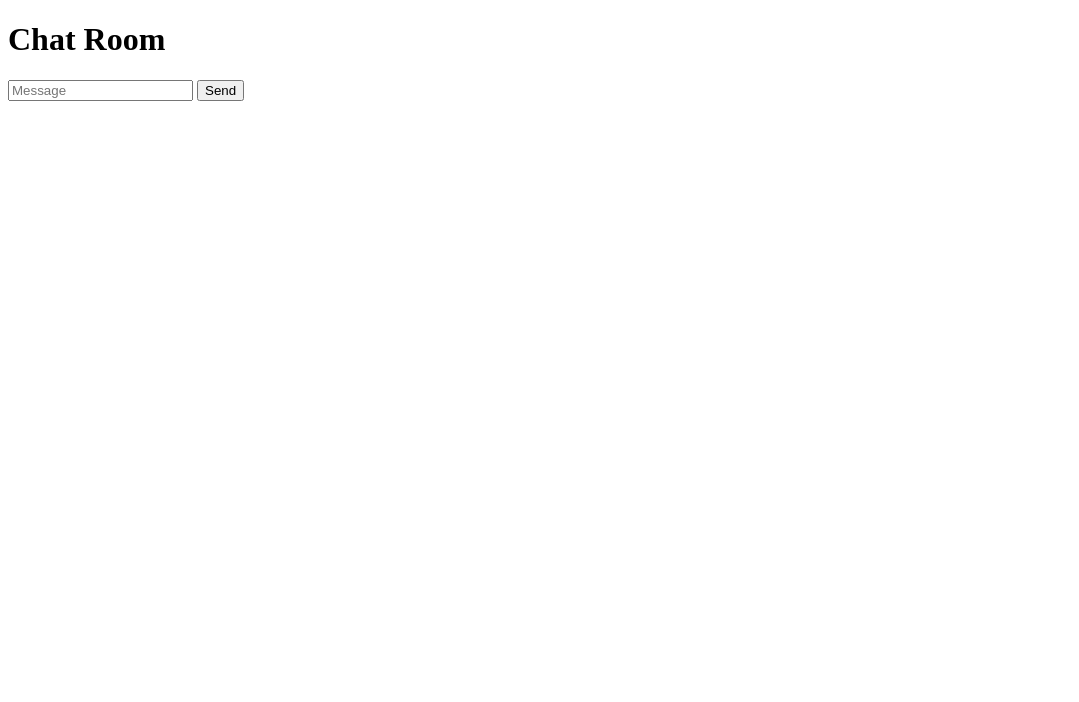
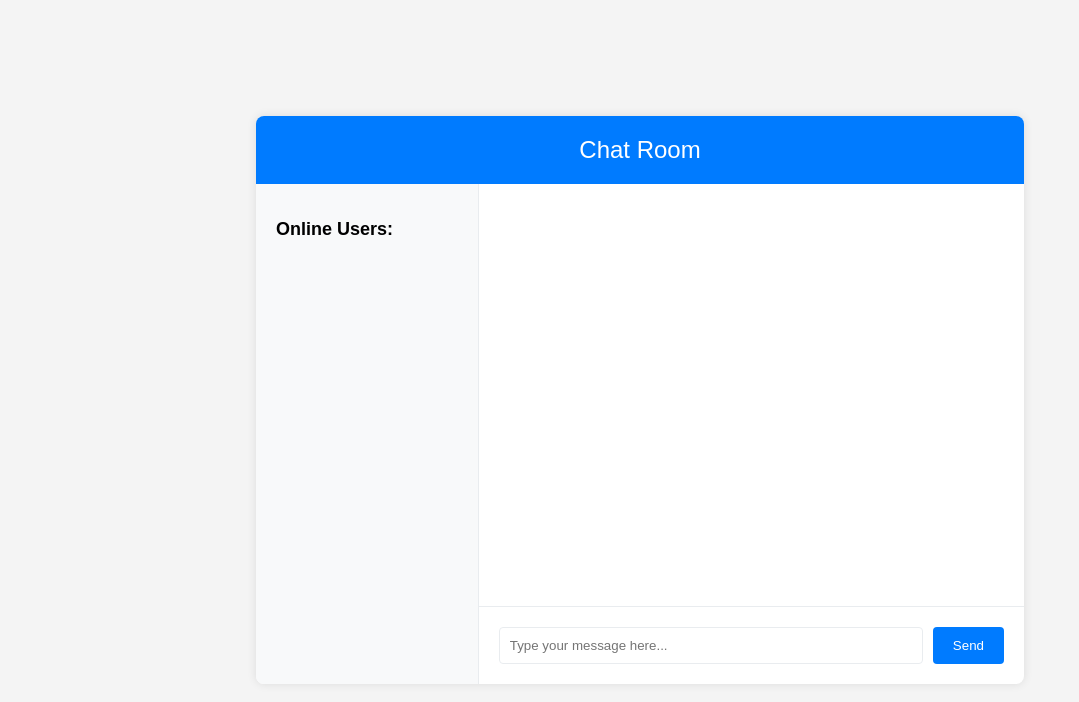
Before and after one commit to hamJaki/chad, a website: page public/chat.html in a window 1280 px wide. Shown: the whole page, without its empty margins (0-1079 px from the left). Drawn offline with nearby package versions, Linux system fonts and the light colour scheme; no server answers.

Commit message:
first commit

```diff
--- a/public/chat.html
+++ b/public/chat.html
@@ -4,15 +4,106 @@
     <meta charset="UTF-8">
     <meta name="viewport" content="width=device-width, initial-scale=1.0">
     <title>Chat Room</title>
+    <style>
+        body {
+            font-family: Arial, sans-serif;
+            background-color: #f4f4f4;
+            margin: 0;
+            padding: 0;
+            display: flex;
+            justify-content: center;
+            align-items: center;
+            height: 100vh;
+        }
+        #chat-container {
+            width: 60%;
+            max-width: 800px;
+            background: #fff;
+            box-shadow: 0 0 10px rgba(0, 0, 0, 0.1);
+            border-radius: 8px;
+            overflow: hidden;
+        }
+        #chat-header {
+            background: #007BFF;
+            color: #fff;
+            padding: 20px;
+            text-align: center;
+            font-size: 24px;
+        }
+        #chat-content {
+            display: flex;
+            height: 500px;
+        }
+        #onlineUsers {
+            width: 25%;
+            background: #f8f9fa;
+            padding: 20px;
+            border-right: 1px solid #e9ecef;
+            overflow-y: auto;
+        }
+        #onlineUsers h2 {
+            font-size: 18px;
+            margin-bottom: 10px;
+        }
+        #onlineUsers div {
+            margin-bottom: 5px;
+        }
+        #messages-container {
+            width: 75%;
+            display: flex;
+            flex-direction: column;
+        }
+        #messages {
+            flex-grow: 1;
+            padding: 20px;
+            overflow-y: auto;
+        }
+        #typing {
+            padding: 0 20px;
+            color: #888;
+        }
+        #messageForm {
+            display: flex;
+            padding: 20px;
+            border-top: 1px solid #e9ecef;
+        }
+        #messageForm input[type="text"] {
+            flex-grow: 1;
+            padding: 10px;
+            border: 1px solid #e9ecef;
+            border-radius: 4px;
+            margin-right: 10px;
+        }
+        #messageForm button {
+            padding: 10px 20px;
+            border: none;
+            background: #007BFF;
+            color: #fff;
+            border-radius: 4px;
+            cursor: pointer;
+        }
+        #messageForm button:hover {
+            background: #0056b3;
+        }
+    </style>
 </head>
 <body>
-<h1>Chat Room</h1>
-<div id="chat">
-    <div id="messages"></div>
-    <form id="messageForm">
-        <input type="text" id="message" placeholder="Message" required>
-        <button type="submit">Send</button>
-    </form>
+<div id="chat-container">
+    <div id="chat-header">Chat Room</div>
+    <div id="chat-content">
+        <div id="onlineUsers">
+            <h2>Online Users:</h2>
+            <div id="onlineUsersList"></div>
+        </div>
+        <div id="messages-container">
+            <div id="messages"></div>
+            <div id="typing"></div>
+            <form id="messageForm">
+                <input type="text" id="message" placeholder="Type your message here..." required>
+                <button type="submit">Send</button>
+            </form>
+        </div>
+    </div>
 </div>
 
 <script src="/socket.io/socket.io.js"></script>
@@ -24,11 +115,22 @@
         }
     });
 
+    let typingTimeout;
+
+    document.getElementById('message').addEventListener('input', () => {
+        socket.emit('typing');
+        clearTimeout(typingTimeout);
+        typingTimeout = setTimeout(() => {
+            socket.emit('stopTyping');
+        }, 3000);
+    });
+
     document.getElementById('messageForm').addEventListener('submit', (e) => {
         e.preventDefault();
         const message = document.getElementById('message').value;
         socket.emit('sendMessage', message);
         document.getElementById('message').value = '';
+        socket.emit('stopTyping');
     });
 
     socket.on('loadMessages', (messages) => {
@@ -45,6 +147,34 @@
         div.textContent = `[${time}] ${username}: ${message}`;
         document.getElementById('messages').appendChild(div);
     });
+
+    socket.on('typing', ({ username }) => {
+        const typingDiv = document.getElementById('typing');
+        typingDiv.textContent = `${username} is typing...`;
+    });
+
+    socket.on('stopTyping', ({ username }) => {
+        const typingDiv = document.getElementById('typing');
+        typingDiv.textContent = '';
+    });
+
+    socket.on('userOnline', (onlineUsers) => {
+        const onlineUsersDiv = document.getElementById('onlineUsersList');
+        onlineUsersDiv.innerHTML = '';
+        for (const userId in onlineUsers) {
+            const div = document.createElement('div');
+            div.id = `user-${userId}`;
+            div.textContent = onlineUsers[userId];
+            onlineUsersDiv.appendChild(div);
+        }
+    });
+
+    socket.on('userOffline', (userId) => {
+        const userDiv = document.getElementById(`user-${userId}`);
+        if (userDiv) {
+            userDiv.remove();
+        }
+    });
 </script>
 </body>
 </html>
```
Also changed, not shown: public/index.html (+46 -1 lines), server.js (+16 -2 lines).
